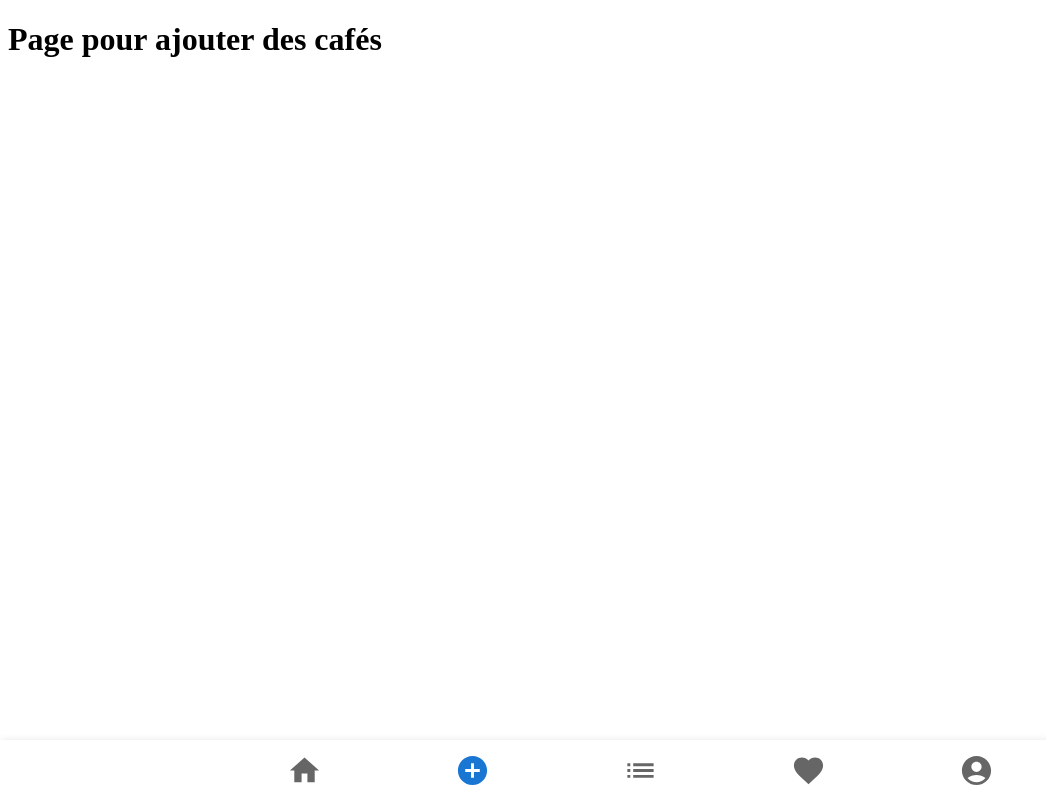
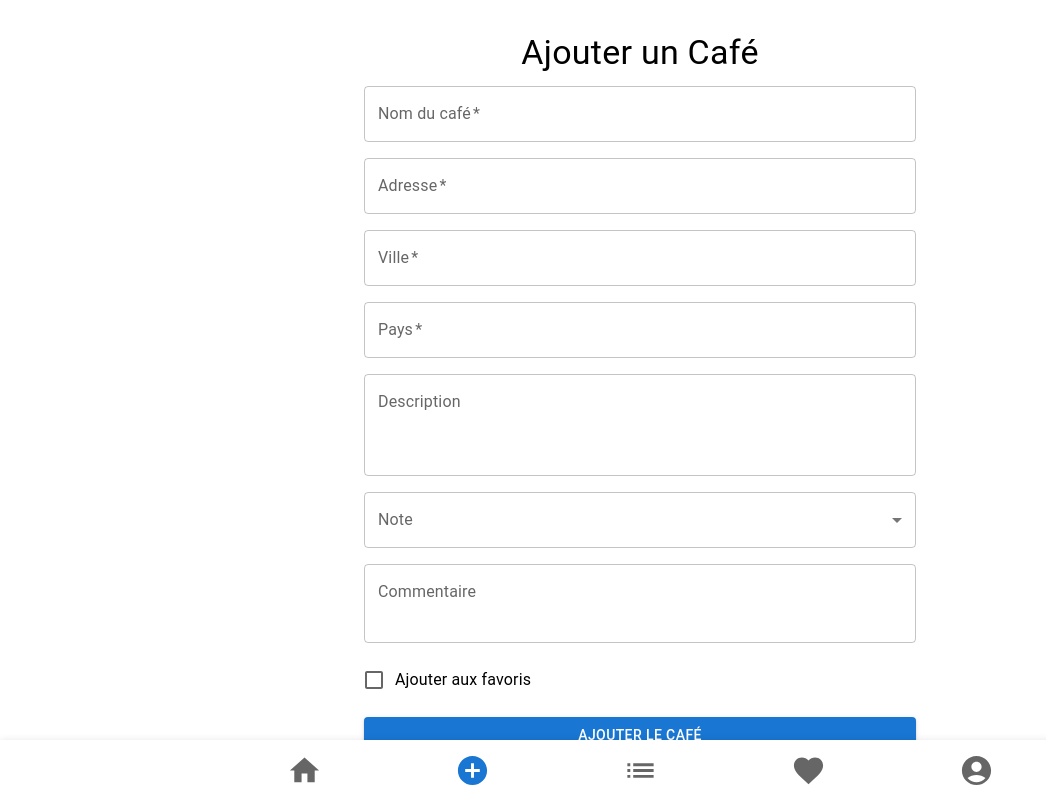
Before and after one commit to axelleagez/MyCafeList, a React (Create React App) app in the folder frontend/mycafelist/: page /add in a window 1280 px wide. Shown: the whole page, without its empty margins (0-1046 px from the left). Built offline with nearby package versions, Linux system fonts and the light colour scheme.

Commit message:
page ajouter café

```diff
--- a/frontend/mycafelist/src/pages/AddPage.jsx
+++ b/frontend/mycafelist/src/pages/AddPage.jsx
@@ -1,7 +1,104 @@
-import React from "react";
+import React, { useState } from "react";
+import { Container, TextField, Button, Box, Typography, FormControlLabel, Checkbox, MenuItem } from "@mui/material";
+import { useNavigate } from "react-router-dom";
+import axios from "axios";
 
 const AddPage = () => {
-  return <h1>Page pour ajouter des cafés</h1>;
+  const navigate = useNavigate();
+
+  // le formulaire
+  const [formData, setFormData] = useState({
+    Nom: "",
+    Adresse: "",
+    Ville: "",
+    Pays: "",
+    Description: "",
+    Note: "",
+    Commentaire: "",
+    StatutFav: false,
+  });
+
+  const [loading, setLoading] = useState(false);
+  const [error, setError] = useState("");
+
+  // gestion des changements dans le formulaire
+  const handleChange = (event) => {
+    const { name, value, type, checked } = event.target;
+    setFormData({
+      ...formData,
+      [name]: type === "checkbox" ? checked : value,
+    });
+  };
+
+  // envoi du formulaire
+  const handleSubmit = async (event) => {
+    event.preventDefault();
+    setLoading(true);
+    setError("");
+
+    try {
+      // envoi des données à l'API
+      await axios.post("http://localhost:5000/api/cafes", formData);
+      setLoading(false);
+      navigate("/list"); // redirection vers la liste après l'ajout
+    } catch (err) {
+      console.error("Erreur lors de l'ajout du café :", err);
+      setError("Une erreur s'est produite. Veuillez réessayer.");
+      setLoading(false);
+    }
+  };
+
+  return (
+    <Container maxWidth="sm">
+      <Box sx={{ textAlign: "center", mt: 4 }}>
+        <Typography variant="h4" gutterBottom>
+          Ajouter un Café
+        </Typography>
+      </Box>
+
+      {/* formulaire d'ajout */}
+      <Box component="form" onSubmit={handleSubmit} sx={{ display: "flex", flexDirection: "column", gap: 2 }}>
+        <TextField label="Nom du café" name="Nom" value={formData.Nom} onChange={handleChange} required fullWidth />
+        <TextField label="Adresse" name="Adresse" value={formData.Adresse} onChange={handleChange} required fullWidth />
+        <TextField label="Ville" name="Ville" value={formData.Ville} onChange={handleChange} required fullWidth />
+        <TextField label="Pays" name="Pays" value={formData.Pays} onChange={handleChange} required fullWidth />
+        <TextField label="Description" name="Description" value={formData.Description} onChange={handleChange} multiline rows={3} fullWidth />
+
+        {/* note (0 à 5) */}
+        <TextField
+          select
+          label="Note"
+          name="Note"
+          value={formData.Note}
+          onChange={handleChange}
+          fullWidth
+        >
+          {[1, 2, 3, 4, 5].map((option) => (
+            <MenuItem key={option} value={option}>
+              {option}
+            </MenuItem>
+          ))}
+        </TextField>
+
+        {/* commentaire */}
+        <TextField label="Commentaire" name="Commentaire" value={formData.Commentaire} onChange={handleChange} multiline rows={2} fullWidth />
+
+        {/* favoris */}
+        <FormControlLabel
+          control={<Checkbox checked={formData.StatutFav} onChange={handleChange} name="StatutFav" />}
+          label="Ajouter aux favoris"
+        />
+
+        {/* affichage des erreurs */}
+        {error && <Typography color="error">{error}</Typography>}
+
+        {/* bouton d'ajout */}
+        <Button type="submit" variant="contained" color="primary" fullWidth disabled={loading}>
+          {loading ? "Ajout en cours..." : "Ajouter le café"}
+        </Button>
+      </Box>
+    </Container>
+  );
 };
 
 export default AddPage;
```
